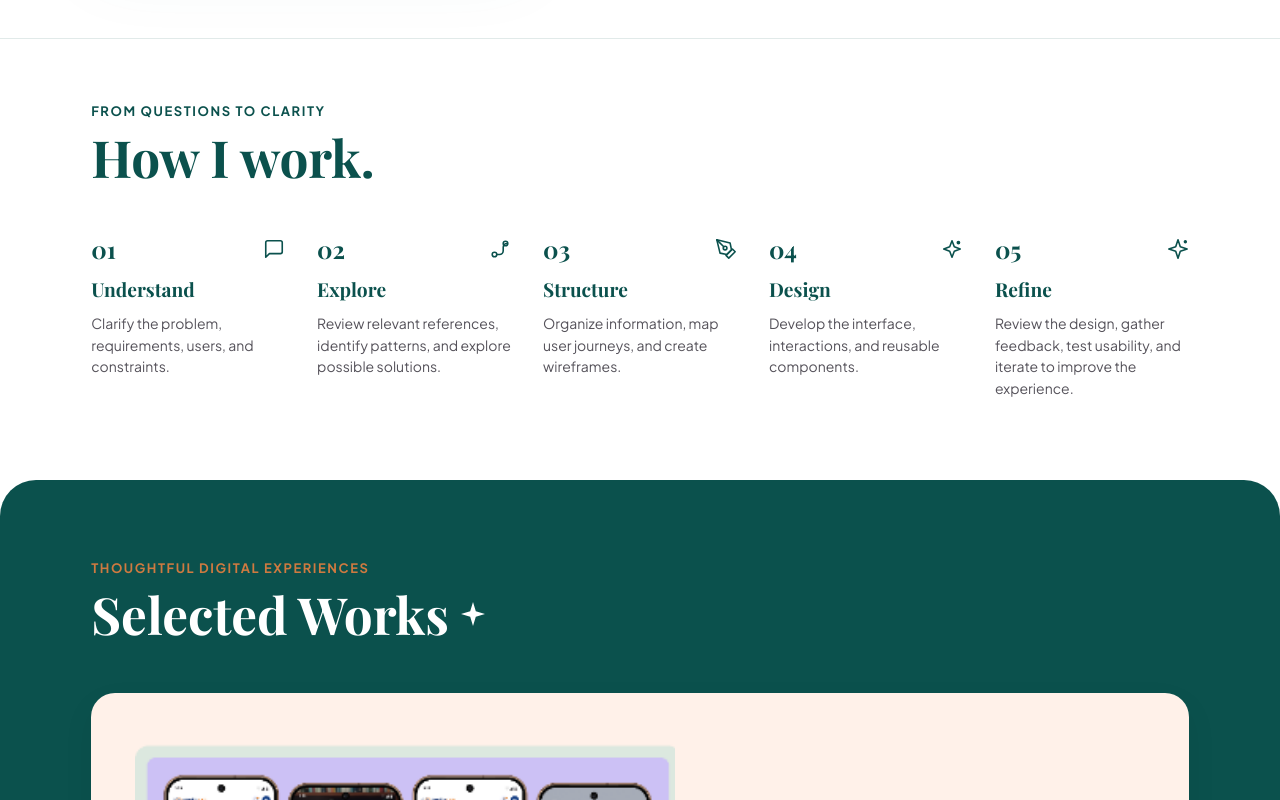
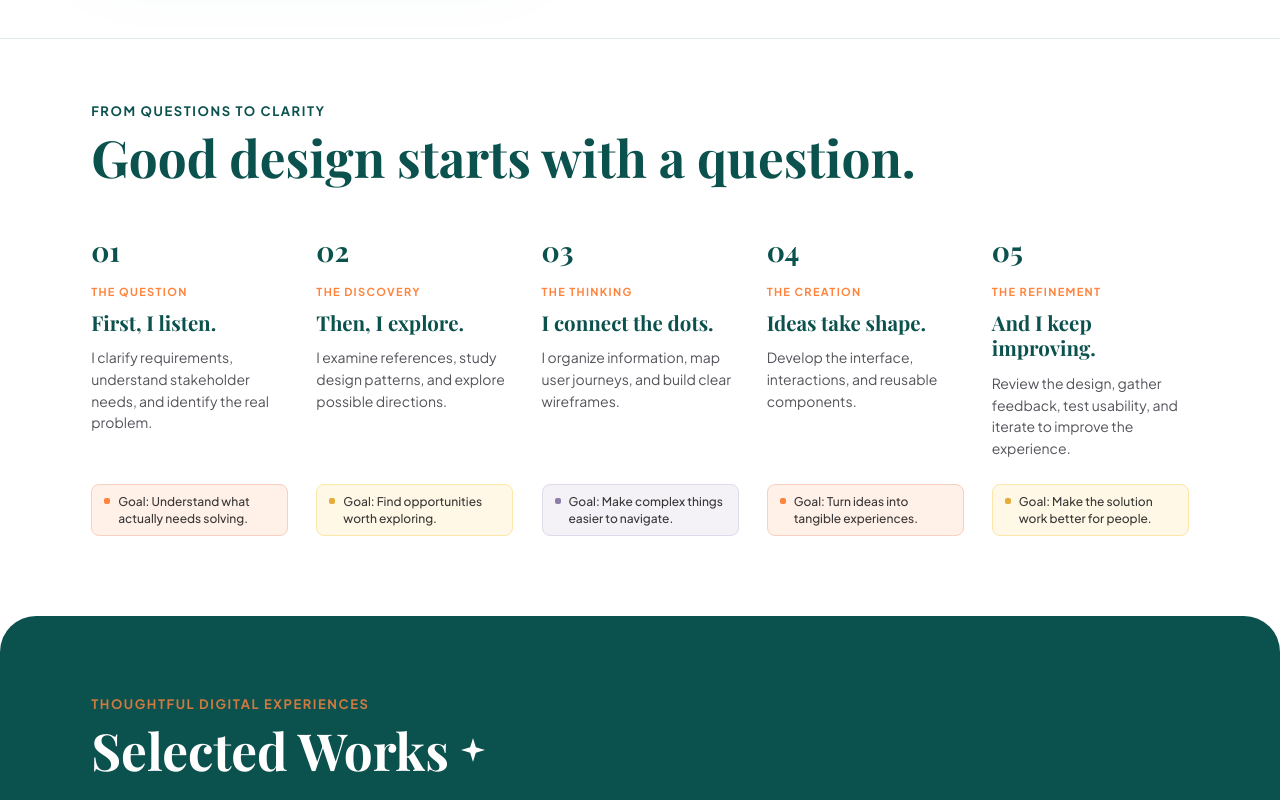
Before and after one commit to sonalijpssm-cmyk/Sonali-Portfolio, a React (Vite) app: page / in a window 1280 px wide. Shown: the part 1260-2060 px from the top of the page. Built offline with nearby package versions, Linux system fonts and the light colour scheme; a web font is replaced by a local one.

Commit message:
feat: redesign 'Good design starts with a question' section with category tags and goal badges

```diff
--- a/src/components/HowIWork.jsx
+++ b/src/components/HowIWork.jsx
@@ -3,60 +3,43 @@ import React from 'react';
 const steps = [
   {
     number: '01',
-    title: 'Understand',
-    description: 'Clarify the problem, requirements, users, and constraints.',
-    icon: (
-      <svg viewBox="0 0 24 24" width="22" height="22" fill="none" stroke="currentColor" strokeWidth="1.75" strokeLinecap="round" strokeLinejoin="round" aria-hidden="true">
-        <path d="M21 15a2 2 0 0 1-2 2H7l-4 4V5a2 2 0 0 1 2-2h14a2 2 0 0 1 2 2z"/>
-      </svg>
-    )
+    category: 'THE QUESTION',
+    title: 'First, I listen.',
+    description: 'I clarify requirements, understand stakeholder needs, and identify the real problem.',
+    goal: 'Understand what actually needs solving.',
+    variant: 'peach'
   },
   {
     number: '02',
-    title: 'Explore',
-    description: 'Review relevant references, identify patterns, and explore possible solutions.',
-    icon: (
-      <svg viewBox="0 0 24 24" width="22" height="22" fill="none" stroke="currentColor" strokeWidth="1.75" strokeLinecap="round" strokeLinejoin="round" aria-hidden="true">
-        <circle cx="6" cy="18" r="2.5"/>
-        <circle cx="18" cy="6" r="2.5"/>
-        <path d="M8.5 18h3a4 4 0 0 0 4-4v-4a4 4 0 0 1 4-4"/>
-      </svg>
-    )
+    category: 'THE DISCOVERY',
+    title: 'Then, I explore.',
+    description: 'I examine references, study design patterns, and explore possible directions.',
+    goal: 'Find opportunities worth exploring.',
+    variant: 'gold'
   },
   {
     number: '03',
-    title: 'Structure',
-    description: 'Organize information, map user journeys, and create wireframes.',
-    icon: (
-      <svg viewBox="0 0 24 24" width="22" height="22" fill="none" stroke="currentColor" strokeWidth="1.75" strokeLinecap="round" strokeLinejoin="round" aria-hidden="true">
-        <path d="M12 19l7-7 3 3-7 7-3-3z"/>
-        <path d="M18 13l-1.5-7.5L2 2l3.5 14.5L13 18l5-5z"/>
-        <path d="M2 2l7.586 7.586"/>
-        <circle cx="11" cy="11" r="2"/>
-      </svg>
-    )
+    category: 'THE THINKING',
+    title: 'I connect the dots.',
+    description: 'I organize information, map user journeys, and build clear wireframes.',
+    goal: 'Make complex things easier to navigate.',
+    variant: 'lilac'
   },
   {
     number: '04',
-    title: 'Design',
+    category: 'THE CREATION',
+    title: 'Ideas take shape.',
     description: 'Develop the interface, interactions, and reusable components.',
-    icon: (
-      <svg viewBox="0 0 24 24" width="22" height="22" fill="none" stroke="currentColor" strokeWidth="1.75" strokeLinecap="round" strokeLinejoin="round" aria-hidden="true">
-        <path d="M12 3l2.5 6.5L21 12l-6.5 2.5L12 21l-2.5-6.5L3 12l6.5-2.5L12 3z"/>
-        <circle cx="19" cy="5" r="1.2" fill="currentColor"/>
-      </svg>
-    )
+    goal: 'Turn ideas into tangible experiences.',
+    variant: 'peach'
   },
   {
     number: '05',
-    title: 'Refine',
+    category: 'THE REFINEMENT',
+    title: 'And I keep improving.',
     description: 'Review the design, gather feedback, test usability, and iterate to improve the experience.',
-    icon: (
-      <svg viewBox="0 0 24 24" width="22" height="22" fill="none" stroke="currentColor" strokeWidth="1.75" strokeLinecap="round" strokeLinejoin="round" aria-hidden="true">
-        <path d="M12 2L14.5 9.5L22 12L14.5 14.5L12 22L9.5 14.5L2 12L9.5 9.5Z"/>
-        <circle cx="20" cy="4" r="1" fill="currentColor"/>
-      </svg>
-    )
+    goal: 'Make the solution work better for people.',
+    variant: 'gold'
   }
 ];
 
@@ -68,21 +51,25 @@ export default function HowIWork() {
         {/* Section Header */}
         <div className="how-i-work__header">
           <span className="how-i-work__eyebrow">FROM QUESTIONS TO CLARITY</span>
-          <h2 className="how-i-work__title">How I work.</h2>
+          <h2 className="how-i-work__title">Good design starts with a question.</h2>
         </div>
 
         {/* 5-Column Process Steps Grid */}
         <div className="how-i-work__grid">
           {steps.map((step) => (
             <div className="process-step" key={step.number}>
-              <div className="process-step__top">
-                <span className="process-step__number">{step.number}</span>
-                <div className="process-step__icon" aria-hidden="true">
-                  {step.icon}
-                </div>
-              </div>
+              <span className="process-step__number">{step.number}</span>
+              <span className="process-step__category">{step.category}</span>
               <h3 className="process-step__title">{step.title}</h3>
               <p className="process-step__description">{step.description}</p>
+
+              {/* Bottom Goal Pill Card */}
+              <div className={`process-step__goal process-step__goal--${step.variant}`}>
+                <span className="process-step__goal-dot" aria-hidden="true" />
+                <span className="process-step__goal-text">
+                  Goal: {step.goal}
+                </span>
+              </div>
             </div>
           ))}
         </div>
--- a/src/styles/index.css
+++ b/src/styles/index.css
@@ -582,14 +582,15 @@ a {
 .how-i-work__grid {
   display: grid;
   grid-template-columns: repeat(5, 1fr);
-  gap: clamp(1.25rem, 2.5vw, 2.5rem);
+  gap: clamp(1.25rem, 2.2vw, 2.25rem);
+  align-items: stretch;
+}
+
+.process-step {
+  display: flex;
+  flex-direction: column;
   align-items: flex-start;
-}
-
-.process-step {
-  display: flex;
-  flex-direction: column;
-  align-items: flex-start;
+  height: 100%;
   transition: transform var(--transition-fast);
 }
 
@@ -597,40 +598,30 @@ a {
   transform: translateY(-3px);
 }
 
-.process-step__top {
-  width: 100%;
-  display: flex;
-  align-items: center;
-  justify-content: space-between;
-  margin-bottom: var(--space-16);
-}
-
 .process-step__number {
   font-family: var(--font-family-heading);
-  font-size: 1.5rem;
+  font-size: clamp(1.75rem, 2.2vw, 2.25rem);
   font-weight: 700;
   color: var(--color-primary);
   line-height: 1;
-}
-
-.process-step__icon {
-  color: var(--color-primary);
-  display: inline-flex;
-  align-items: center;
-  justify-content: center;
-  transition: transform var(--transition-smooth), color var(--transition-smooth);
-}
-
-.process-step:hover .process-step__icon {
-  transform: scale(1.18) rotate(6deg);
+  margin-bottom: var(--space-20);
+}
+
+.process-step__category {
+  font-family: var(--font-family-body);
+  font-size: 0.6875rem;
+  font-weight: 700;
+  letter-spacing: 0.12em;
+  text-transform: uppercase;
   color: var(--color-accent-coral);
+  margin-bottom: var(--space-12);
 }
 
 .process-step__title {
   font-family: var(--font-family-heading);
-  font-size: clamp(1.15rem, 1.5vw, 1.375rem);
+  font-size: clamp(1.25rem, 1.6vw, 1.5rem);
   font-weight: 700;
-  line-height: 1.25;
+  line-height: 1.24;
   color: var(--color-primary);
   margin-bottom: var(--space-12);
 }
@@ -640,7 +631,72 @@ a {
   font-size: 0.875rem;
   line-height: 1.55;
   color: var(--color-text-secondary);
-  max-width: 210px;
+  margin-bottom: var(--space-24);
+  flex-grow: 1;
+}
+
+/* Bottom Goal Badges */
+.process-step__goal {
+  width: 100%;
+  display: flex;
+  align-items: flex-start;
+  gap: 8px;
+  padding: 8px 12px;
+  border-radius: var(--radius-md);
+  font-family: var(--font-family-body);
+  font-size: 0.75rem;
+  line-height: 1.45;
+  font-weight: 500;
+  margin-top: auto;
+  transition: box-shadow var(--transition-fast), transform var(--transition-fast);
+}
+
+.process-step:hover .process-step__goal {
+  box-shadow: 0 4px 12px rgba(0, 0, 0, 0.05);
+}
+
+.process-step__goal--peach {
+  background-color: var(--color-badge-peach-bg);
+  border: 1px solid var(--color-badge-peach-border);
+  color: var(--color-badge-text);
+}
+
+.process-step__goal--peach .process-step__goal-dot {
+  background-color: var(--color-badge-peach-dot);
+}
+
+.process-step__goal--gold {
+  background-color: var(--color-badge-gold-bg);
+  border: 1px solid var(--color-badge-gold-border);
+  color: var(--color-badge-text);
+}
+
+.process-step__goal--gold .process-step__goal-dot {
+  background-color: var(--color-badge-gold-dot);
+}
+
+.process-step__goal--lilac {
+  background-color: var(--color-badge-lilac-bg);
+  border: 1px solid var(--color-badge-lilac-border);
+  color: var(--color-badge-text);
+}
+
+.process-step__goal--lilac .process-step__goal-dot {
+  background-color: var(--color-badge-lilac-dot);
+}
+
+.process-step__goal-dot {
+  width: 6px;
+  height: 6px;
+  border-radius: 2px;
+  flex-shrink: 0;
+  margin-top: 5px;
+}
+
+.process-step__goal-text {
+  font-size: 0.75rem;
+  line-height: 1.42;
+  color: var(--color-badge-text);
 }
 
 /* ==========================================================================
@@ -1607,6 +1663,11 @@ a {
     padding-bottom: var(--space-56);
   }
 
+  .how-i-work__grid {
+    grid-template-columns: repeat(2, 1fr);
+    gap: var(--space-28);
+  }
+
   .work {
     padding-top: var(--space-48);
     padding-bottom: var(--space-64);
--- a/src/styles/tokens.css
+++ b/src/styles/tokens.css
@@ -19,6 +19,18 @@
   --color-button-bg: #FFC857;          /* Button background */
   --color-button-text: #0B514D;        /* Button text */
   --color-button-hover-bg: #F5BC46;    /* Button hover background */
+
+  /* Goal Badge Tokens */
+  --color-badge-peach-bg: #FFF0E8;
+  --color-badge-peach-border: #F7D0BF;
+  --color-badge-peach-dot: #FF843D;
+  --color-badge-gold-bg: #FFF8E6;
+  --color-badge-gold-border: #FCE6A8;
+  --color-badge-gold-dot: #E5AC3A;
+  --color-badge-lilac-bg: #F4F1F7;
+  --color-badge-lilac-border: #E1DAEB;
+  --color-badge-lilac-dot: #8E7FA8;
+  --color-badge-text: #3A3837;
 
   /* Typography Families */
   --font-family-heading: 'Playfair Display', Georgia, serif;
```
